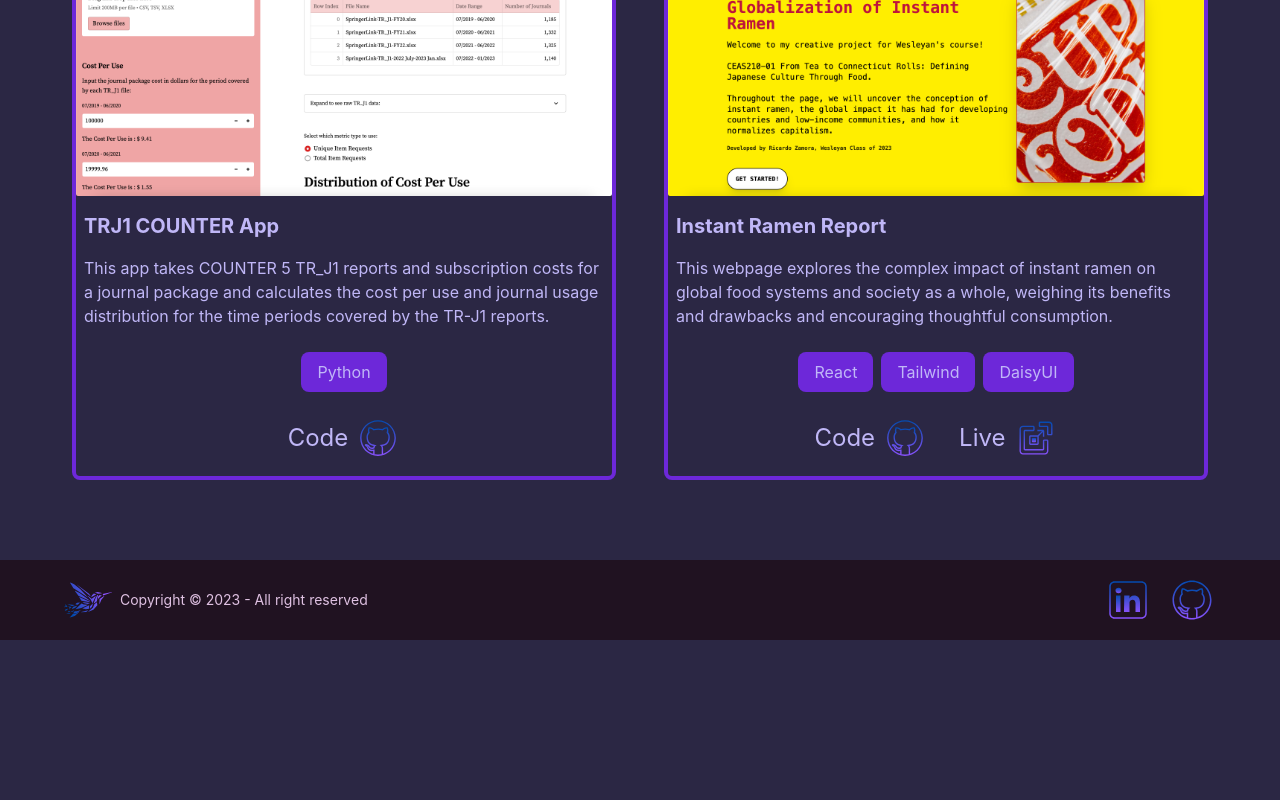
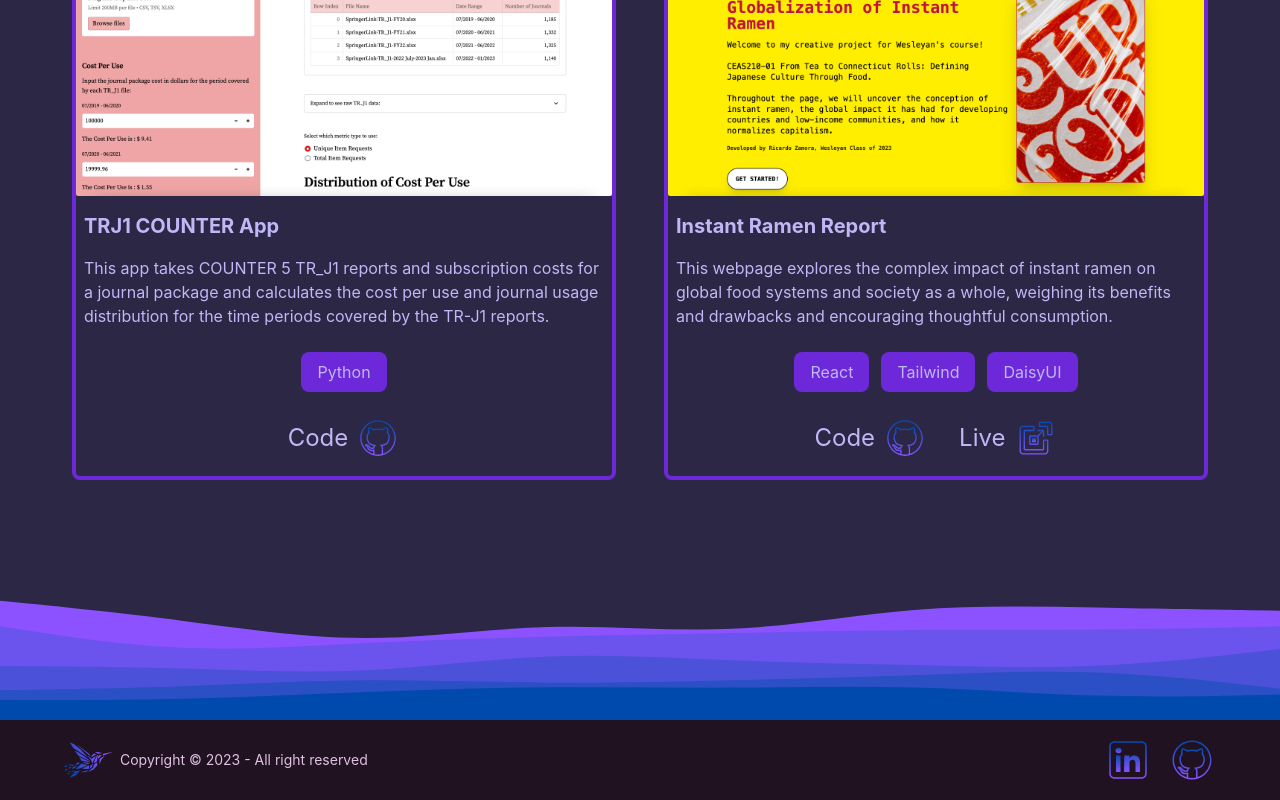
Before and after one commit to RicardoZamora01/portfolio, a React (Create React App) app: page / in a window 1280 px wide. Shown: the part 2285-3085 px from the top of the page. Before the commit the page ends 2925 px from the top, so only its background shows below. Built offline with nearby package versions, Linux system fonts and the light colour scheme.

Commit message:
dynamic padding y and layered waves divider

```diff
--- a/src/components/Projects.js
+++ b/src/components/Projects.js
@@ -21,7 +21,7 @@ const Projects = () => {
     return (
         <div className="relative h-fit " id="project-container">
             <div className='spacer-top upper-layer absolute top-0'></div>
-            <div className="flex-col dynamic-pt px-8" id="project-content">
+            <div className="flex-col dynamic-py px-8" id="project-content">
                 <h1 className="text-primary text-4xl mb-8">Projects</h1>
                 <div className="flex flex-col gap-0 md:flex-row md:gap-12 items-center">
                     <h2 className="text-2xl mb-6 min-w-fit">Tech Stack</h2>
@@ -65,7 +65,7 @@ const Projects = () => {
                                     </a>
                                     <h1 className="text-xl mt-4 mx-2 font-bold">{project.name}</h1>
                                     <p className="my-4 mx-2">{project.description}</p>
-                                    <div className="flex flex-wrap justify-center items-center gap-2 my-2 mx-2">
+                                    <div className="flex flex-wrap justify-center items-center gap-3 my-2 mx-2">
                                         {project.techStack.map((tech, index) => (
                                             <span key={index} className="bg-violet-700 px-4 py-2 my-2 rounded-lg">{tech}</span>
                                         ))}
@@ -87,6 +87,7 @@ const Projects = () => {
                     })}
                 </section>
             </div>
+            <div className='spacer-bottom bottom-layer absolute bottom-0'></div>
         </div>
     );
 }
```
